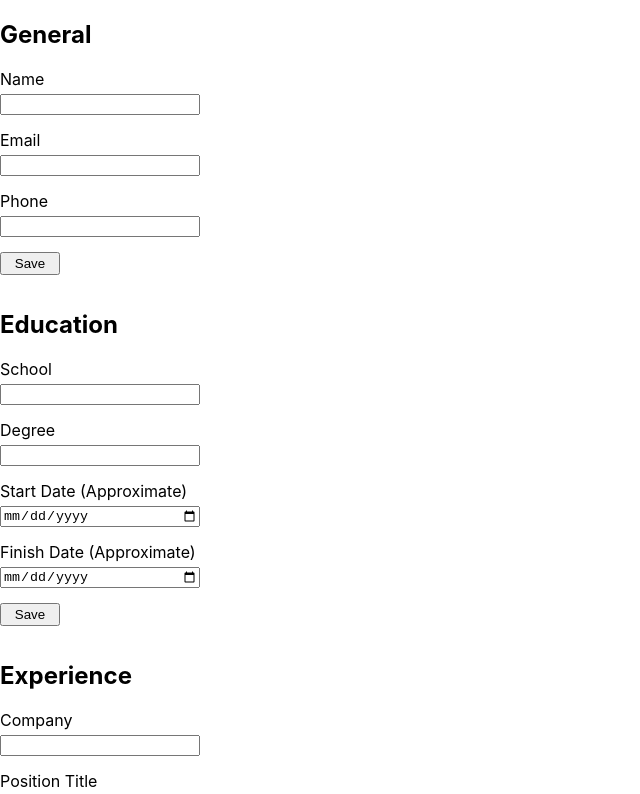
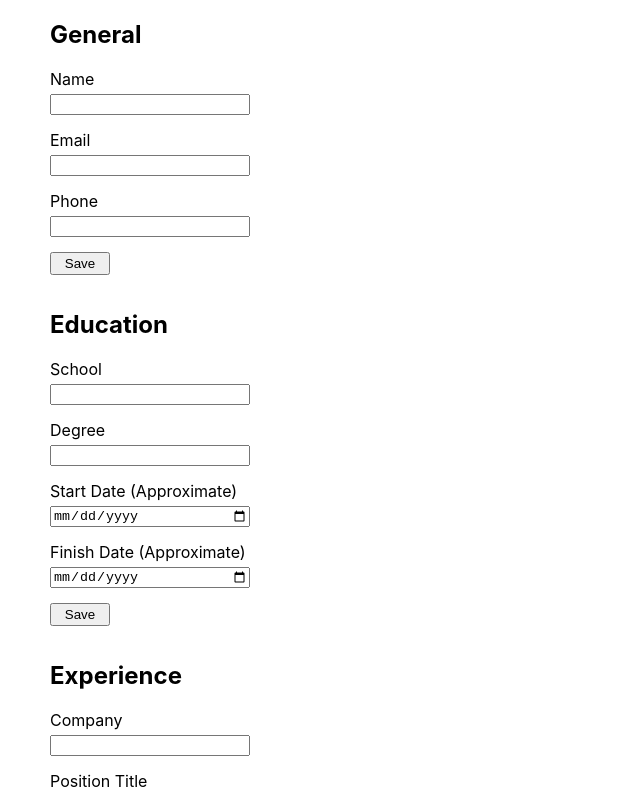
Before and after one commit to cmmartine/cv-project, a React (Create React App) app: page / in a window 1280 px wide. Shown: the top 794 px of the page, without its empty margins (0-640 px from the left). Built offline with nearby package versions, Linux system fonts and the light colour scheme.

Commit message:
General info state can be changed upon form submission

```diff
--- a/src/App.js
+++ b/src/App.js
@@ -6,12 +6,28 @@ import EducationInfo from './components/EducationInfo';
 class App extends Component {
   constructor() {
     super();
+
+    this.state = {
+      general: [{name: '', email: '', phone: ''}],
+    }
+  }
+
+  handleGeneralState = (newName, newEmail, newPhone) => {
+    this.setState({
+      general: [{
+        name: newName,
+        email: newEmail,
+        phone: newPhone,
+      }]
+    })
   }
 
   render() {
+    const { general } = this.state;
+
     return (
       <div>
-        <GeneralInfo />
+        <GeneralInfo general={general} handleState={this.handleGeneralState} />
         <EducationInfo />
         <ExperienceInfo />
       </div>
--- a/src/components/EducationInfo.js
+++ b/src/components/EducationInfo.js
@@ -8,7 +8,7 @@ class EducationInfo extends Component {
   render() {
     return (
       <div>
-        <h2 class="form-section-header">Education</h2>
+        <h2 className="form-section-header">Education</h2>
         <form>
           <label htmlFor="school">School</label>
           <input type="text" id="school"/>
@@ -22,7 +22,7 @@ class EducationInfo extends Component {
           <label htmlFor="school-finish-date">Finish Date (Approximate)</label>
           <input type="date" id="school-finish-date"/>
 
-          <input type="submit" class="form-submit" value="Save"/>
+          <input type="submit" className="form-submit" value="Save"/>
         </form>
       </div>
     )
--- a/src/components/ExperienceInfo.js
+++ b/src/components/ExperienceInfo.js
@@ -8,7 +8,7 @@ class ExperienceInfo extends Component {
   render() {
     return (
       <div>
-        <h2 class="form-section-header">Experience</h2>
+        <h2 className="form-section-header">Experience</h2>
         <form>
           <label htmlFor="company">Company</label>
           <input type="text" id="company"/>
@@ -25,7 +25,7 @@ class ExperienceInfo extends Component {
           <label htmlFor="job-finish-date">Finish Date (Approximate)</label>
           <input type="date" id="job-finish-date"/>
 
-          <input type="submit" class="form-submit" value="Save"/>
+          <input type="submit" className="form-submit" value="Save"/>
         </form>
       </div>
     )
--- a/src/components/GeneralInfo.js
+++ b/src/components/GeneralInfo.js
@@ -7,20 +7,28 @@ class GeneralInfo extends Component {
   }
 
   render() {
+    const general = this.props.general[0];
+    let newName = general.name;
+    let newEmail = general.email;
+    let newPhone = general.phone;
+    const handleState = this.props.handleState;
+
     return (
       <div>
-        <h2 class="form-section-header">General</h2>
+        <h2 className="form-section-header">General</h2>
         <form>
           <label htmlFor="name">Name</label>
-          <input type="text" id="name"/>
+          <input type="text" id="name" placeholder={newName} onChange={(e) => {newName = e.target.value}}/>
 
           <label htmlFor="email">Email</label>
-          <input type="email" id="email"/>
+          <input type="email" id="email" placeholder={newEmail}onChange={(e) => {newEmail = e.target.value}}/>
 
           <label htmlFor="phone">Phone</label>
-          <input type="tel" id="phone"/>
+          <input type="tel" id="phone" placeholder={newPhone} onChange={(e) => {newPhone = e.target.value}}/>
 
-          <input type="submit" class="form-submit" value="Save"/>
+          <input type="submit" className="form-submit" value="Save" onClick={(e) => {
+          e.preventDefault();
+          handleState(newName, newEmail, newPhone)}}/>
         </form>
       </div>
     )
--- a/src/styles/forms.css
+++ b/src/styles/forms.css
@@ -2,6 +2,11 @@ form {
   display: flex;
   flex-direction: column;
   width: 200px;
+  margin-left: 50px;
+}
+
+.form-section-header {
+  margin-left: 50px;
 }
 
 label {
```
